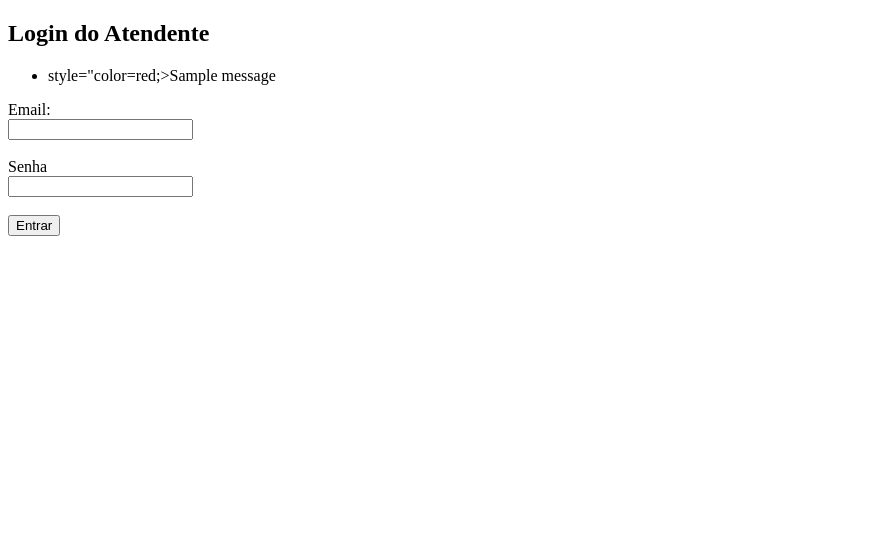
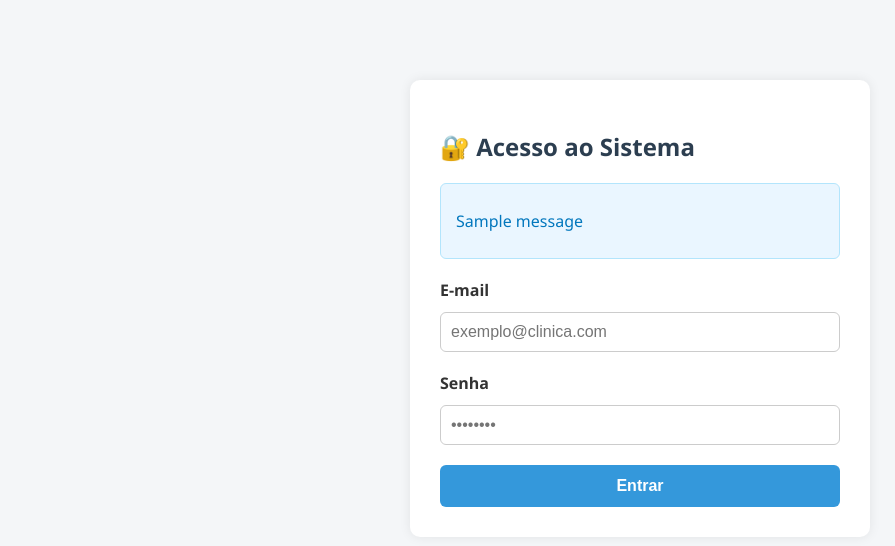
Before and after one commit to Joa1v-dev/clinica-agendamentos, a Flask app: page / in a window 1280 px wide. Shown: the top 546 px of the page, without its empty margins (0-895 px from the left). Run offline with Flask 3, Linux system fonts and the light colour scheme; one stand-in notice (Sample message) is shown.

Commit message:
Implementação do CSS e resolução de bugs

```diff
--- a/app.py
+++ b/app.py
@@ -65,38 +65,55 @@ def agendar():
         agenda = cursor.fetchone()
         if agenda and agenda['vagas_ocupadas'] < agenda['vagas_totais']:
             # Inserir consulta
-         cursor.execute('''
-            INSERT INTO consulta (usuario_id, agenda_id, status)
-            VALUES (?, ?, 'Agendado')
-        ''', (usuario_id, agenda_id))
-        consulta_id = cursor.lastrowid  # Captura o ID da nova consulta
+            cursor.execute('''
+                INSERT INTO consulta (usuario_id, agenda_id, status)
+                VALUES (?, ?, 'Agendado')
+            ''', (usuario_id, agenda_id))
+            consulta_id = cursor.lastrowid  # Captura o ID da nova consulta
 
-# Atualizar vagas ocupadas
-        cursor.execute('''
-            UPDATE agenda SET vagas_ocupadas = vagas_ocupadas + 1 WHERE id = ?
-        ''',  (agenda_id,))
+            # Atualizar vagas ocupadas
+            cursor.execute('''
+                UPDATE agenda SET vagas_ocupadas = vagas_ocupadas + 1 WHERE id = ?
+            ''', (agenda_id,))
 
-        conn.commit()
-        conn.close()
+            conn.commit()
+            conn.close()
 
-# Redireciona para página de comprovante
-        return redirect(url_for('comprovante', consulta_id=consulta_id))
+            # Redireciona para página de comprovante
+            return redirect(url_for('comprovante', consulta_id=consulta_id))
+        else:
+            flash('Horário indisponível. Por favor, escolha outro.')
 
     # Pegar usuários
     cursor.execute('SELECT id, nome FROM usuario')
     usuarios = cursor.fetchall()
 
-# Pegar médicos distintos das agendas
+    # Pegar agendas completas (id, data, horário e médico)
     cursor.execute('''
-    SELECT DISTINCT m.id as medico_id, m.nome as medico
-    FROM agenda a
-    JOIN medico m ON a.medico_id = m.id
-''')
-    agendas = cursor.fetchall()
+        SELECT a.id AS agenda_id, a.data, a.horario, m.nome AS medico
+        FROM agenda a
+        JOIN medico m ON a.medico_id = m.id
+        WHERE a.vagas_ocupadas < a.vagas_totais
+        ORDER BY a.data, a.horario
+    ''')
+    agendas_raw = cursor.fetchall()
+
+    # Formatar datas para dd/mm/yyyy
+    from datetime import datetime
+    agendas = []
+    for a in agendas_raw:
+        data_formatada = datetime.strptime(a['data'], '%Y-%m-%d').strftime('%d/%m/%Y')
+        agendas.append({
+            'agenda_id': a['agenda_id'],
+            'data': data_formatada,
+            'horario': a['horario'],
+            'medico': a['medico']
+        })
 
     conn.close()
 
     return render_template('agendar.html', usuarios=usuarios, agendas=agendas)
+
 
 @app.route('/comprovante/<int:consulta_id>')
 def comprovante(consulta_id):
@@ -217,27 +234,15 @@ def reagendar_consulta(consulta_id):
 
     if request.method == 'POST':
         novo_agenda_id = request.form['agenda']
-
-        # pegar agenda atual
         cursor.execute('SELECT agenda_id FROM consulta WHERE id = ?', (consulta_id,))
         agenda_atual = cursor.fetchone()
 
         if agenda_atual:
-            # atualizar consulta com novo horário
             cursor.execute('''
                 UPDATE consulta SET agenda_id = ?, status = 'Reagendado' WHERE id = ?
             ''', (novo_agenda_id, consulta_id))
-
-            # liberar vaga anterior
-            cursor.execute('''
-                UPDATE agenda SET vagas_ocupadas = vagas_ocupadas - 1 WHERE id = ?
-            ''', (agenda_atual['agenda_id'],))
-
-            # ocupar nova vaga
-            cursor.execute('''
-                UPDATE agenda SET vagas_ocupadas = vagas_ocupadas + 1 WHERE id = ?
-            ''', (novo_agenda_id,))
-
+            cursor.execute('UPDATE agenda SET vagas_ocupadas = vagas_ocupadas - 1 WHERE id = ?', (agenda_atual['agenda_id'],))
+            cursor.execute('UPDATE agenda SET vagas_ocupadas = vagas_ocupadas + 1 WHERE id = ?', (novo_agenda_id,))
             conn.commit()
             flash('Consulta reagendada com sucesso!')
         else:
@@ -246,31 +251,28 @@ def reagendar_consulta(consulta_id):
         conn.close()
         return redirect(url_for('listar_consultas'))
 
-    # GET: Exibir formulário de reagendamento
+    # GET
     cursor.execute('''
-        SELECT c.id AS consulta_id, a.id AS agenda_id, a.data, a.horario, m.nome AS medico
-        FROM consulta c
-        JOIN agenda a ON c.agenda_id = a.id
+        SELECT a.id AS agenda_id, a.data, a.horario, m.nome AS medico
+        FROM agenda a
         JOIN medico m ON a.medico_id = m.id
-        WHERE c.id = ?
-    ''', (consulta_id,))
-    consulta_atual = cursor.fetchone()
+        WHERE a.vagas_ocupadas < a.vagas_totais
+        ORDER BY a.data, a.horario
+    ''')
+    agendas = cursor.fetchall()
 
-    cursor.execute('''
-        SELECT DISTINCT m.id, m.nome
-        FROM medico m
-        JOIN agenda a ON a.medico_id = m.id
-    ''')
-    medicos = cursor.fetchall()
+    agendas_formatadas = []
+    for a in agendas:
+        data_formatada = datetime.strptime(a['data'], '%Y-%m-%d').strftime('%d/%m/%Y')
+        agendas_formatadas.append({
+            'agenda_id': a['agenda_id'],
+            'data': data_formatada,
+            'horario': a['horario'],
+            'medico': a['medico']
+        })
 
     conn.close()
-
-    return render_template(
-        'reagendar.html',
-        consulta_id=consulta_id,
-        consulta_atual=consulta_atual,
-        medicos=medicos
-    )
+    return render_template('reagendar.html', consulta_id=consulta_id, agendas=agendas_formatadas)
 
 
 #Caminho para fazer logout
--- a/static/style.css
+++ b/static/style.css
@@ -0,0 +1,260 @@
+/* style.css */
+
+body {
+    font-family: 'Segoe UI', Tahoma, Geneva, Verdana, sans-serif;
+    background-color: #f4f6f8;
+    margin: 0;
+    padding: 0;
+    color: #333;
+}
+
+h2 {
+    color: #2c3e50;
+}
+
+a {
+    color: #5a5af0;
+    text-decoration: none;
+}
+
+a:hover {
+    text-decoration: underline;
+}
+
+table {
+    border-collapse: collapse;
+    width: 100%;
+    background-color: white;
+}
+
+table th, table td {
+    border: 1px solid #ccc;
+    padding: 10px;
+    text-align: left;
+}
+
+table th {
+    background-color: #f0f0f0;
+}
+
+button {
+    background-color: #5a5af0;
+    color: white;
+    border: none;
+    padding: 8px 12px;
+    cursor: pointer;
+    border-radius: 5px;
+    transition: background 0.3s;
+}
+
+button:hover {
+    background-color: #4a4ae0;
+}
+
+select, input[type="text"], input[type="email"], input[type="password"] {
+    padding: 8px;
+    border: 1px solid #ccc;
+    border-radius: 4px;
+    width: 100%;
+    box-sizing: border-box;
+    margin-top: 5px;
+}
+
+.container {
+    max-width: 1000px;
+    margin: 30px auto;
+    padding: 20px;
+    background-color: #fff;
+    border-radius: 10px;
+    box-shadow: 0 0 10px rgba(0, 0, 0, 0.05);
+}
+
+.table-wrapper {
+    overflow-x: auto;
+}
+
+.btn-link {
+    display: inline-block;
+    margin-bottom: 20px;
+    color: #5a5af0;
+    text-decoration: none;
+}
+
+.btn-link:hover {
+    text-decoration: underline;
+}
+
+.btn-secondary {
+    background-color: #f0ad4e;
+    padding: 6px 10px;
+    border-radius: 4px;
+    font-size: 0.9rem;
+}
+
+.btn-danger {
+    background-color: #d9534f;
+    padding: 6px 10px;
+    border-radius: 4px;
+    font-size: 0.9rem;
+    margin-right: 5px;
+}
+
+.btn-secondary:hover {
+    background-color: #ec971f;
+}
+
+.btn-danger:hover {
+    background-color: #c9302c;
+}
+
+.actions {
+    margin: 30px 0;
+    display: flex;
+    gap: 20px;
+    flex-wrap: wrap;
+}
+
+.btn-primary, .btn-success {
+    padding: 10px 16px;
+    border: none;
+    border-radius: 6px;
+    font-size: 1rem;
+    color: white;
+    text-decoration: none;
+    transition: background-color 0.3s ease;
+}
+
+.btn-primary {
+    background-color: #5a5af0;
+}
+
+.btn-primary:hover {
+    background-color: #4848d6;
+}
+
+.btn-success {
+    background-color: #28a745;
+}
+
+.btn-success:hover {
+    background-color: #218838;
+}
+
+.text-muted {
+    color: #777;
+    font-size: 0.9rem;
+}
+.login-container {
+    max-width: 400px;
+    margin: 80px auto;
+    padding: 30px;
+    border-radius: 10px;
+    background-color: white;
+    box-shadow: 0 0 12px rgba(0, 0, 0, 0.08);
+}
+
+.form {
+    display: flex;
+    flex-direction: column;
+}
+
+.form label {
+    margin-bottom: 6px;
+    font-weight: bold;
+}
+
+.form input {
+    padding: 10px;
+    margin-bottom: 16px;
+    border: 1px solid #ccc;
+    border-radius: 6px;
+    font-size: 1rem;
+}
+
+.flash-message {
+    background-color: #f8d7da;
+    color: #842029;
+    border: 1px solid #f5c2c7;
+    padding: 10px;
+    margin-bottom: 15px;
+    border-radius: 6px;
+}
+.container {
+    max-width: 600px;
+    margin: 50px auto;
+    padding: 30px;
+    background-color: white;
+    border-radius: 12px;
+    box-shadow: 0 0 15px rgba(0, 0, 0, 0.08);
+}
+
+.form {
+    display: flex;
+    flex-direction: column;
+}
+
+.form label {
+    font-weight: 600;
+    margin-bottom: 6px;
+}
+
+.form select, .form input {
+    padding: 10px;
+    margin-bottom: 20px;
+    border: 1px solid #ccc;
+    border-radius: 6px;
+    font-size: 1rem;
+}
+
+.btn-primary {
+    background-color: #3498db;
+    color: white;
+    padding: 12px;
+    font-weight: bold;
+    border: none;
+    border-radius: 6px;
+    cursor: pointer;
+}
+
+.btn-primary:hover {
+    background-color: #2980b9;
+}
+
+.btn-secondary {
+    font-size: 0.95rem;
+    color: #3498db;
+    text-decoration: none;
+}
+
+.btn-secondary:hover {
+    text-decoration: underline;
+}
+
+.flash-message {
+    background-color: #eaf6ff;
+    border: 1px solid #b3e5fc;
+    color: #0277bd;
+    padding: 10px 15px;
+    border-radius: 6px;
+    margin-bottom: 20px;
+    font-weight: 500;
+}
+
+
+
+/* Responsive Design */
+@media (max-width: 600px) {
+    .container {
+        padding: 20px;
+        margin: 20px;
+    }
+
+    .form select, .form input {
+        font-size: 0.95rem;
+    }
+
+    .btn-primary {
+        font-size: 0.95rem;
+        padding: 10px;
+    }
+}
--- a/templates/login.html
+++ b/templates/login.html
@@ -2,26 +2,32 @@
 <html lang="pt-BR">
 <head>
     <meta charset="UTF-8">
-    <meta name="viewport" content="width=device-width, initial-scale=1.0">
     <title>Login - Clínica</title>
+    <link rel="stylesheet" href="{{ url_for('static', filename='style.css') }}">
 </head>
 <body>
-    <h2>Login do Atendente</h2>
+    <div class="login-container">
+        <h2>🔐 Acesso ao Sistema</h2>
+
         {% with messages = get_flashed_messages() %}
         {% if messages %}
-        <ul>
+            <div class="flash-message">
                 {% for message in messages %}
-             <li> style="color=red;>{{ message }}</li>
+                    <p>{{ message }}</p>
                 {% endfor %}
-        </ul>
+            </div>
         {% endif %}
         {% endwith %}
-    <form method="POST">
-        <label>Email:</label><br>
-        <input type="email" name="email" required><br><br>
-        <label>Senha</label><br>
-        <input type="password" name="senha" required><br><br>
-        <button type="submit">Entrar</button>
+
+        <form method="POST" class="form">
+            <label for="email">E-mail</label>
+            <input type="email" id="email" name="email" required placeholder="exemplo@clinica.com">
+
+            <label for="senha">Senha</label>
+            <input type="password" id="senha" name="senha" required placeholder="••••••••">
+
+            <button type="submit" class="btn-primary">Entrar</button>
         </form>
+    </div>
 </body>
 </html>
```
Also changed, not shown: templates/agendar.html (+29 -41 lines), templates/comprovante.html (+12 -8 lines), templates/consultas.html (+12 -7 lines), templates/home.html (+13 -6 lines), templates/reagendar.html (+17 -41 lines), clinica.db. Lines whose indentation alone changed are shown as unchanged.
